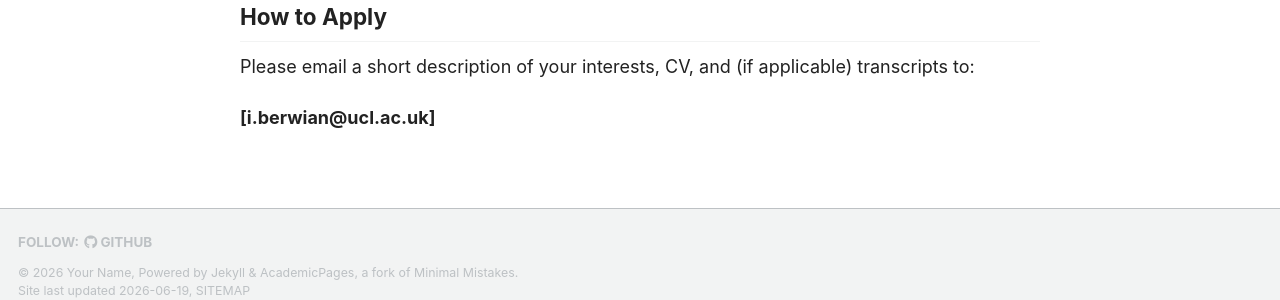
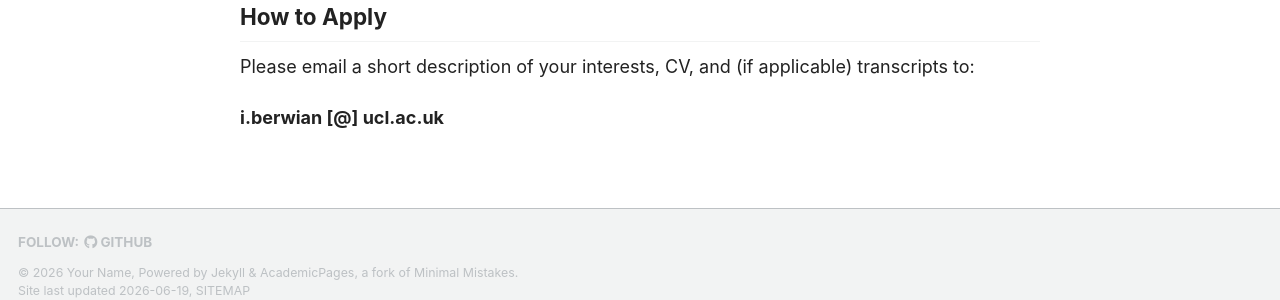
Before and after one commit to IsabelBerwian/CPT-lab, a Jekyll site: the page built from _pages/join.md, in a window 1280 px wide and 900 px high, scrolled down 1160 px. Shown: the part 581-881 px from the top of the window. Built offline with Jekyll 4.4.1, drawn with Linux system fonts in a browser that asks for light colours; a script bundle is joined from its source files by our own code; library files that are not in the unit come from our copies.

```diff
--- a/_pages/join.md
+++ b/_pages/join.md
@@ -64,4 +64,4 @@ We provide:
 
 Please email a short description of your interests, CV, and (if applicable) transcripts to:
 
-**[i.berwian@ucl.ac.uk]**
+**i.berwian [@] ucl.ac.uk**
```
